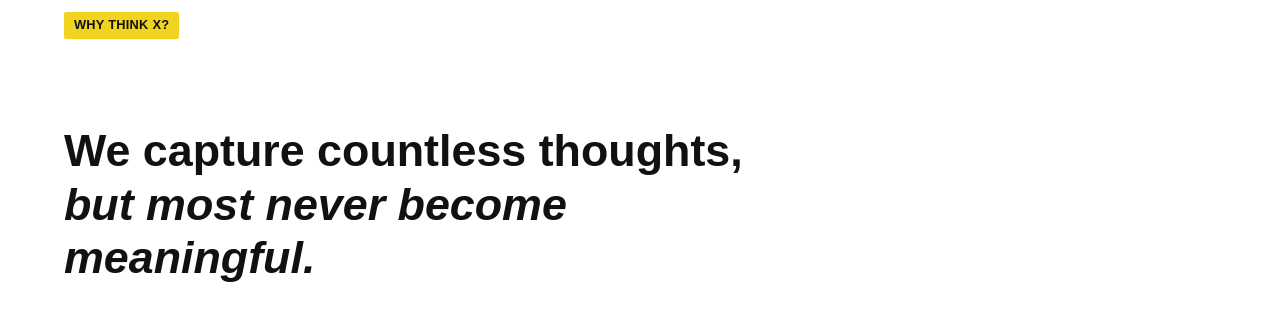
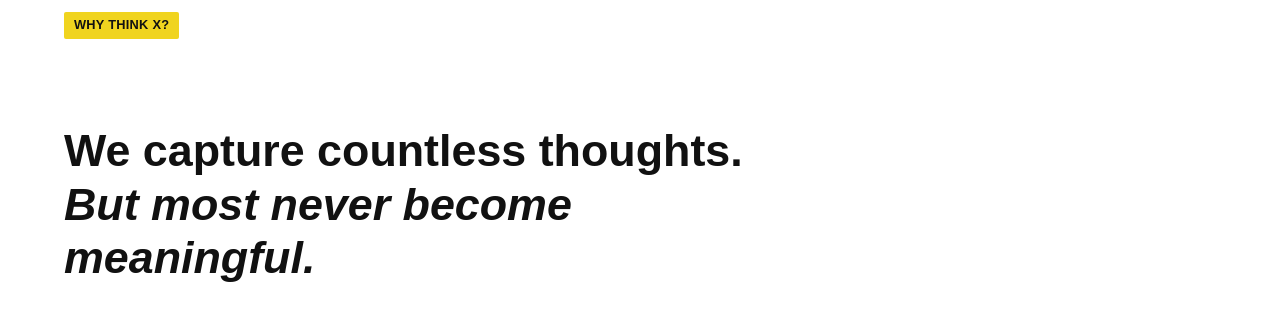
Before and after one commit to 2suui/Think-x, a React (Vite) app: page / in a window 1280 px wide. Shown: the part 920-1255 px from the top of the page. Built offline with nearby package versions, Linux system fonts and the light colour scheme; the HTML template or start-up script is replaced by a standard one; a web font is replaced by a local one.

Commit message:
Update WhyThinkX heading to We capture countless thoughts. But most never become meaningful.

```diff
--- a/src/App.jsx
+++ b/src/App.jsx
@@ -167,9 +167,9 @@ function WhyThinkX() {
           <SectionTag text="Why Think X?" style={{ marginBottom: '48px' }} />
         </div>
         <h2 className="section-heading-lg" style={{ marginBottom: '64px' }}>
-          We capture countless thoughts,
+          We capture countless thoughts.
           <br />
-          <em style={{ fontStyle: 'italic', fontWeight: 700 }}>but most never become meaningful.</em>
+          <em style={{ fontStyle: 'italic', fontWeight: 700 }}>But most never become meaningful.</em>
         </h2>
         <p className="section-subtext" style={{ maxWidth: '640px' }}>
           Think X is designed for the gap between capturing and understanding — a system that helps you revisit, select, and transform your notes into meaningful insights.
```
